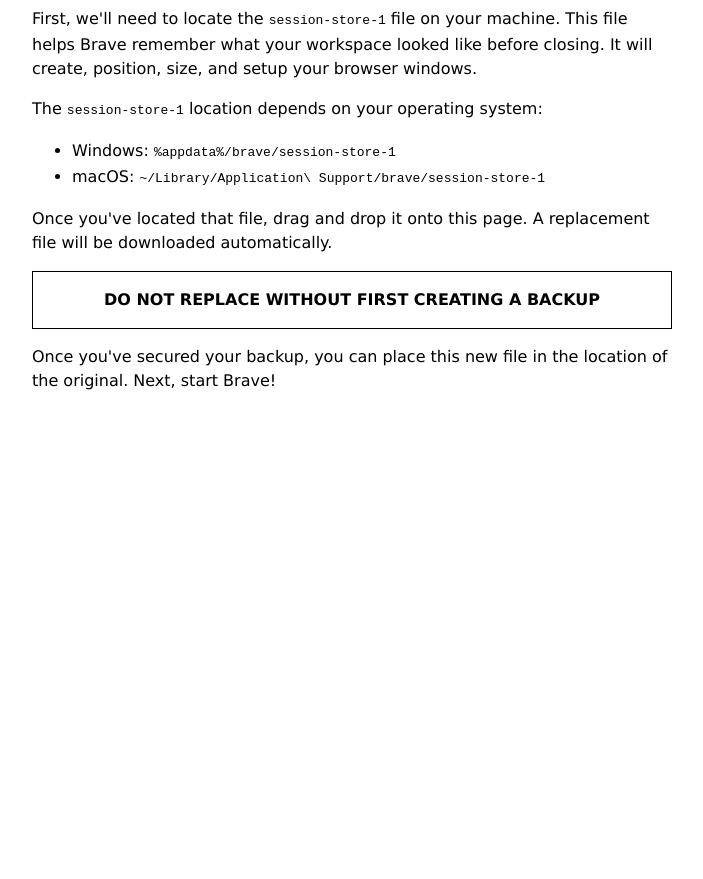
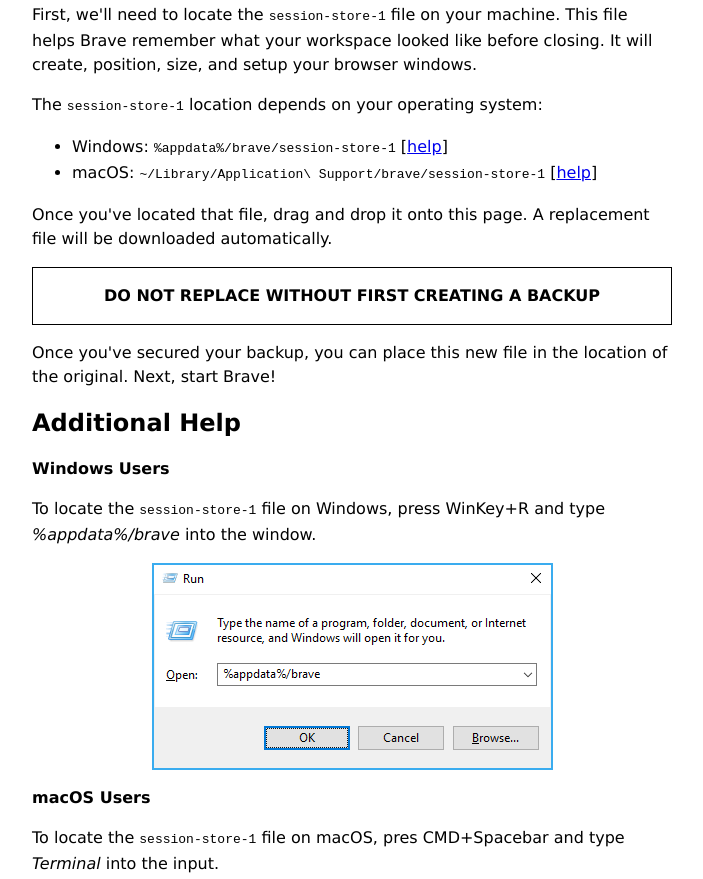
Before and after one commit to jonathansampson/brave-tools, a plain HTML site: page session-store-rescore.html in a window 1280 px wide. Shown: the part 538-1417 px from the top of the page, without its empty margins (288-991 px from the left). Before the commit the page ends 947 px from the top, so only its background shows below. Drawn offline with Linux system fonts and the light colour scheme.

Commit message:
Adding additional help imagery

```diff
--- a/session-store-rescore.html
+++ b/session-store-rescore.html
@@ -17,6 +17,8 @@
             }
             img {
                 max-width: 100%;
+                display: block;
+                margin: auto auto;
             }
             p.warning {
                 text-align: center;
@@ -34,12 +36,24 @@
         <p>First, we'll need to locate the <code>session-store-1</code> file on your machine. This file helps Brave remember what your workspace looked like before closing. It will create, position, size, and setup your browser windows.</p>
         <p>The <code>session-store-1</code> location depends on your operating system:</p>
         <ul>
-            <li>Windows: <code>%appdata%/brave/session-store-1</code></li>
-            <li>macOS: <code>~/Library/Application\ Support/brave/session-store-1</code></li>
+            <li>Windows: <code>%appdata%/brave/session-store-1</code> [<a href="#help-windows">help</a>]</li>
+            <li>macOS: <code>~/Library/Application\ Support/brave/session-store-1</code> [<a href="#help-macos">help</a>]</li>
         </ul>
         <p>Once you've located that file, drag and drop it onto this page. A replacement file will be downloaded automatically.</p>
         <p class="warning">DO NOT REPLACE WITHOUT FIRST CREATING A BACKUP</p>
         <p>Once you've secured your backup, you can place this new file in the location of the original. Next, start Brave!</p>
+        <h2>Additional Help</h2>
+        <p><strong>Windows Users</strong></p>
+        <p id="help-windows">To locate the <code>session-store-1</code> file on Windows, press WinKey+R and type <em>%appdata%/brave</em> into the window.</p>
+        <p><img src="session-store-rescore/win-run.png"></p>
+        <p><strong>macOS Users</strong></p>
+        <p id="help-macos">To locate the <code>session-store-1</code> file on macOS, pres CMD+Spacebar and type <em>Terminal</em> into the input.</p>
+        <p><img src="session-store-rescore/macos-terminal.png"></p>
+        <p>From within the terminal, run the following command:</p>
+        <p><code>open ~/Library/Application\ Support/brave</code></p>
+        <p><img src="session-store-rescore/macos-terminal2.png"></p>
+        <p>Once you press enter, and run that command, you should see a Finder window pointing to the Brave directory. Within this directory is the <code>session-store-1</code> file.</p>
+
         <script>
             function invokeDownload (contents) {
                 var a = document.createElement('a')
```
Also changed, not shown: session-store-rescore/macos-terminal.png (added), session-store-rescore/macos-terminal2.png (added), session-store-rescore/win-run.PNG (added).
